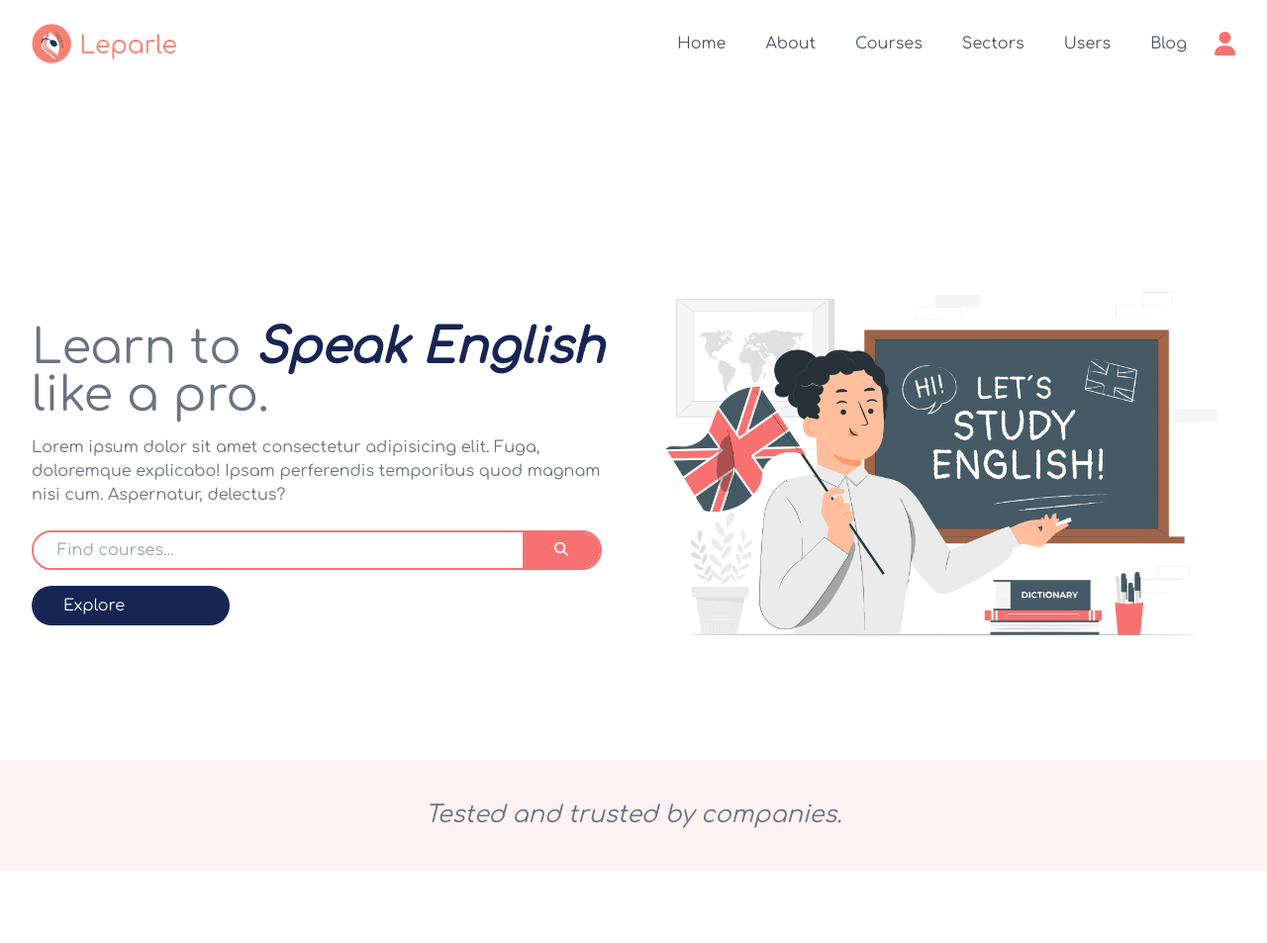
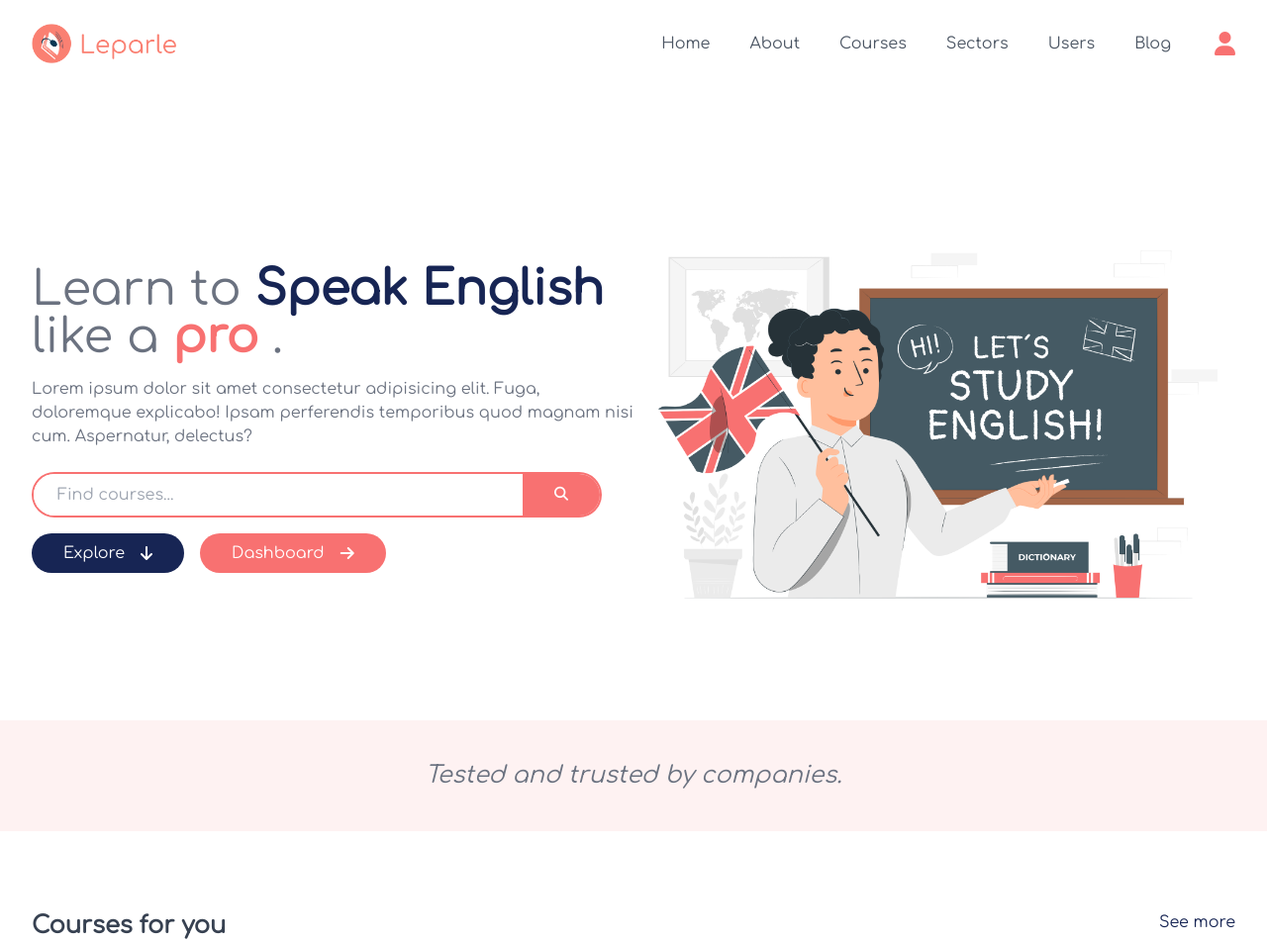
Before and after one commit to Codelab-Solux/leparle, a Django app: page / in a window 1280 px wide. Shown: the top 953 px of the page at 99% size. Run offline with Django 4.2, Linux system fonts and the light colour scheme; a user stored in the database is signed in; data comes from the database, SQL or seed files in the repository; some libraries are stand-ins or nearby versions.

Commit message:
search and touchups

```diff
--- a/accounts/templates/accounts/profile.html
+++ b/accounts/templates/accounts/profile.html
@@ -17,7 +17,7 @@
       >Users</a
     >
     /
-    <span>{{profile.first_name}}</span>
+    <span>{{profile.username}}</span>
   </nav>
   <!--------------------------------------- hero section --------------------------------------->
 
@@ -26,13 +26,13 @@
     <img
       class="h-40 w-40 rounded-l-xl object-cover"
       src="{% static 'imgs/anon.png' %}"
-      alt="welcome image"
+      alt="profile"
     />
     {% else %}
     <img
       class="h-40 w-40 rounded-l-xl object-cover"
       src="{{profile.image.url}}"
-      alt="welcome image"
+      alt="profile"
     />
     {% endif %}
     <div
--- a/base/forms.py
+++ b/base/forms.py
@@ -7,7 +7,7 @@ class SectorForm(forms.ModelForm):
         fields = ('__all__')
         widgets = {
             'name': forms.TextInput(attrs={'class': "mb-2 px-4 py-2 rounded-md bg-white w-full"}),
-            'description': forms.TextInput(attrs={'class': "mb-2 px-4 py-2 rounded-md bg-white w-full"}),
+            'description': forms.Textarea(attrs={"rows": "5", 'class': "mb-2 px-4 py-2 rounded-md bg-white w-full"}),
  }
 
 class CourseForm(forms.ModelForm):
--- a/base/templates/base/index.html
+++ b/base/templates/base/index.html
@@ -1,17 +1,17 @@
 {% extends 'main.html' %} {% load static %} {% block content %}
 <!--------------------------------------- hero section --------------------------------------->
 
-<section class="mt-20 h-100 md:h-[600px]">
+<section class="mt-10 h-100 md:h-[600px]">
   <div
-    class="px-8 max-w-[1350px] mx-auto grid grid-cols-1 md:grid-cols-2 gap-8"
+    class="px-8 max-w-[1350px] h-full mx-h-[1000px] mx-auto flex flex-col-reverse flex-reverse md:flex-row items-center justify-evenly"
   >
-    <div class="flex flex-col">
-      <article class="mb-4 mt-40 flex flex-col justify-between">
+    <div class="flex flex-col mb-8">
+      <article class="mb-4 mt-10 flex flex-col justify-between">
         <h1 class="mb-4 text-5xl font-light">
           Learn to
-          <span class="italic text-blue-950 font-black"> Speak English </span>
+          <span class="text-blue-950 font-black"> Speak English </span>
           <br />
-          like a pro.
+          like a <span class="text-red-400 font-black"> pro </span>.
         </h1>
         <p>
           Lorem ipsum dolor sit amet consectetur adipisicing elit. Fuga,
@@ -29,7 +29,7 @@
           name="query"
           id="querier"
           required
-          class="px-6 py-0 rounded-l-full bg-white text-black w-full h-full"
+          class="px-6 py-3 rounded-l-full bg-white text-black w-full h-full"
           placeholder="Find courses..."
         />
         <button
@@ -39,14 +39,27 @@
           <i class="fa-solid fa-magnifying-glass"></i>
         </button>
       </form>
-      <a
-        href="#courses"
-        class="mt-4 px-8 py-2 rounded-full flex justify-between items-center text-white bg-blue-950 w-[200px] group"
-        >Explore<i class="hidden fa-solid fa-arrow-down group-hover:inline"></i
-      ></a>
+      <div class="flex gap-x-4">
+        <a
+          href="#courses"
+          class="my-4 px-8 py-2 rounded-full flex justify-between items-center bg-blue-950 text-white"
+        >
+          <span class="hidden md:inline"> Explore </span>
+          <i class="fa-solid fa-arrow-down md:ml-4"></i
+        ></a>
+        {% if user.role.sec_level >= 3 %}
+        <a
+          href="{% url 'dashboard' %}"
+          class="my-4 px-8 py-2 rounded-full flex justify-between items-center bg-red-400 text-white"
+        >
+          <span class="hidden md:inline"> Dashboard </span>
+          <i class="fa-solid fa-arrow-right md:ml-4"></i>
+        </a>
+        {% endif %}
+      </div>
     </div>
     <img
-      class="h-[600px] rounded-md object-contain"
+      class="h-full max-h-[600px] rounded-md object-contain"
       src="{% static 'imgs/pana-teacher.png' %}"
       alt="hero image"
     />
@@ -77,7 +90,7 @@
           {% if item.video %}
           <video
             class="h-[300px] rounded-t-md object-contain"
-            poster="{% static 'imgs/leparle-gris-lng.png' %}"
+            poster="{% static 'imgs/leparle-grey-lng.png' %}"
             preload="metadata"
           >
             <source src="{{item.video.url}}" type="video/mp4" />
--- a/base/views.py
+++ b/base/views.py
@@ -2,6 +2,7 @@ from django.shortcuts import render, redirect
 from django.contrib.auth.decorators import login_required
 from base.forms import *
 from base.models import *
+from django.db.models import Q
 
 # Create your views here.
 
@@ -10,10 +11,19 @@ from base.models import *
 def home(req):
     user = req.user
     sectors = Sector.objects.all()
+    query = req.GET.get('query') if req.GET.get('query') != None else ''
     if user.role.sec_level >= 1:
-        courses = Course.objects.all()
+        courses = Course.objects.filter(
+        Q(title__icontains=query)
+        | Q(subtitle__icontains=query)
+        | Q(sector__name__icontains=query)
+    )
     else:
-        courses = Course.objects.filter(sector=user.sector)
+        courses = Course.objects.filter(
+        Q(title__icontains=query)
+        | Q(subtitle__icontains=query), sector=user.sector
+    )
+
     context = {
         "home_page": "active",
         'title': 'home',
@@ -67,10 +77,18 @@ def sector_details(req, pk):
 def courses(req):
     user = req.user
     sectors = Sector.objects.all()
+    query = req.GET.get('query') if req.GET.get('query') != None else ''
     if user.role.sec_level >= 1:
-        courses = Course.objects.all()
+        courses = Course.objects.filter(
+        Q(title__icontains=query)
+        | Q(subtitle__icontains=query)
+        | Q(sector__name__icontains=query)
+    )
     else:
-        courses = Course.objects.filter(sector=user.sector)
+        courses = Course.objects.filter(
+        Q(title__icontains=query)
+        | Q(subtitle__icontains=query), sector=user.sector
+    )
 
     context = {
         "home_page": "active",
@@ -101,10 +119,18 @@ def course_details(req, pk):
 @login_required(login_url='login')
 def blog(req):
     user = req.user
+    query = req.GET.get('query') if req.GET.get('query') != None else ''
     if user.role.sec_level >= 1:
-        blogposts = Blogpost.objects.all()
+        blogposts = Blogpost.objects.filter(
+        Q(title__icontains=query)
+        | Q(subtitle__icontains=query)
+        | Q(sector__name__icontains=query)
+    )
     else:
-        blogposts = Blogpost.objects.filter(sector=user.sector)
+        blogposts = Blogpost.objects.filter(
+        Q(title__icontains=query)
+        | Q(subtitle__icontains=query), sector=user.sector
+    )
 
     context = {
         "blog_page": "active",
@@ -161,7 +187,7 @@ def dashboard(req):
                 return redirect('blog')
 
     else:
-        return redirect('home')
+        return redirect(req.META.get('HTTP_REFERER'))
 
     context = {
         "dashboard_page": "active",
--- a/leparle/urls.py
+++ b/leparle/urls.py
@@ -26,7 +26,6 @@ urlpatterns = [
 ]
 
 if settings.DEBUG:
-    from django.conf.urls.static import static
     urlpatterns += static(settings.MEDIA_URL,
                           document_root=settings.MEDIA_ROOT)
     urlpatterns += static(settings.STATIC_URL,
--- a/templates/navbar.html
+++ b/templates/navbar.html
@@ -51,9 +51,7 @@
         >
       </ul>
       {% if user.is_authenticated %}
-      <div
-          class="lg:ml-4"
-        >
+      <div class="lg:ml-4">
         <div class="relative">
           <button
             type="button"
@@ -64,43 +62,46 @@
             aria-haspopup="true"
             onclick="toggleDropdown(this)"
           >
-            <i class="fa-solid fa-user text-red-400 text-2xl"></i>
+            <i class="fa-solid fa-user text-red-400 text-2xl ml-6 lg:ml-4"></i>
             <!-- <img
             class="hidden lg:block lg:h-6 rounded-full ring-offset-2 ring-4 hover:ring-white"
             src="{% static 'imgs/rand.webp' %}"
             alt="Rounded avatar"
           /> -->
-
           </button>
 
           <div
-              class="p-2  bg-red-100 w-[200px] shadow-lg hidden absolute right-0 top-10 origin-top-left my-2 z-30 rounded-lg flex flex-col"
+            class="p-2 bg-red-100 w-[200px] shadow-lg hidden absolute right-0 top-10 origin-top-left my-2 z-30 rounded-lg flex flex-col"
             role="menu"
             aria-orientation="vertical"
             aria-labelledby="user-menu-button"
             tabindex="-1"
             id="dropdownMenu"
           >
-              <a href="{% url 'user_profile' user.id  %}"
+            <a
+              href="{% url 'user_profile' user.id  %}"
               class="inline px-2 lg:px-4 py-2 text-sm text-gray-700 hover:bg-white rounded-md"
               role="menuitem"
               tabindex="-1"
               id="user-menu-item-0"
-                ><i class="fa-solid fa-user lg:mr-2"></i>My profile</a>
-
+              ><i class="fa-solid fa-user mr-2"></i>My profile</a
+            >
+            {% if user.role.sec_level >= 3 %}
             <a
               href="{% url 'dashboard' %}"
               class="inline px-2 lg:px-4 py-2 text-sm text-gray-700 hover:bg-white rounded-md"
               role="menuitem"
               tabindex="-1"
               id="user-menu-item-1"
-                ><i class="fa-solid fa-bars-progress lg:mr-2"></i>Dashboard</a>
-              {% if user.is_superuser %}
+              ><i class="fa-solid fa-bars-progress mr-2"></i>Dashboard</a
+            >
+            {% endif %}
+            <!-- {% if user.is_superuser %}
               <a
                 class="inline px-2 lg:px-4 py-2 text-sm text-gray-700 hover:bg-white rounded-md"
                 href="{% url 'admin:index' %}"
-                ><i class="fa-solid fa-lock lg:mr-2"></i> <span class="hidden lg:inline ">Super Admin</a></span>
-              {% endif %}
+                ><i class="fa-solid fa-lock mr-2">Super Admin</a>
+              {% endif %} -->
 
             <a
               href="{% url 'logout' %}"
@@ -108,8 +109,8 @@
               role="menuitem"
               tabindex="-1"
               id="user-menu-item-2"
-                ><i class="fa-solid fa-right-from-bracket lg:mr-2"></i>Logout</a>
-
+              ><i class="fa-solid fa-right-from-bracket mr-2"></i>Logout</a
+            >
           </div>
         </div>
       </div>
@@ -117,7 +118,8 @@
       <a
         class="lg:ml-4 px-4 py-1 rounded-full border border-2 border-white bg-red-400 text-white transition ease-in duration-200"
         href="{% url 'login' %}"
-      >Login</a>
+        >Login</a
+      >
       {% endif %}
     </div>
   </div>
```
Also changed, not shown: accounts/templates/accounts/login.html (+7 -5 lines), accounts/views.py (+12 -8 lines), base/templates/base/blog.html (+11 -8 lines), base/templates/base/courses.html (+12 -9 lines), base/templates/base/sectors.html (+12 -9 lines), static/imgs/leparle-grey-lng.png (added), static/imgs/leparle-gris-lng.png (deleted). Lines whose indentation alone changed are shown as unchanged.
